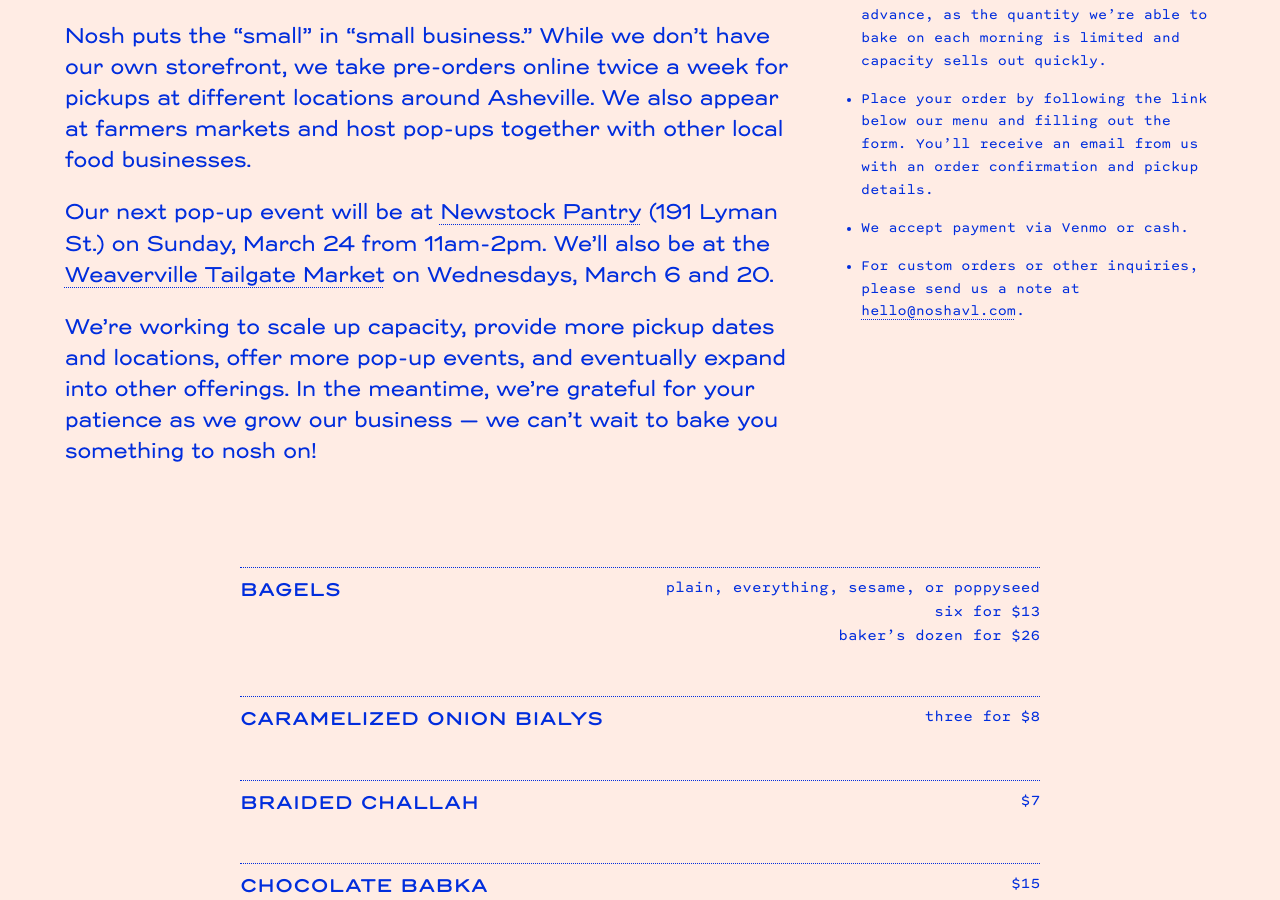
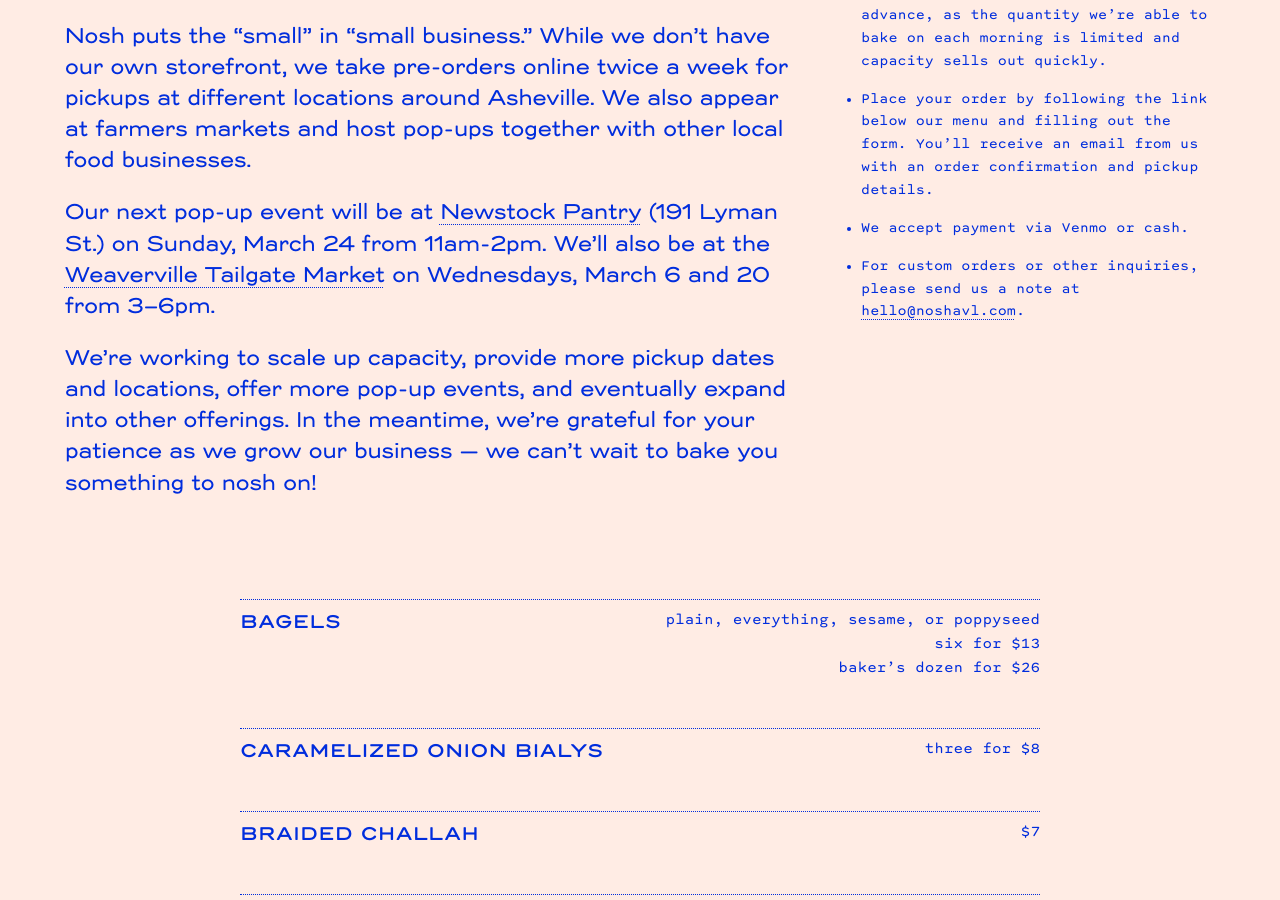
Before and after one commit to mattjohnlee/nosh-avl, a Jekyll site: the page built from index.md, in a window 1280 px wide and 900 px high, scrolled down 609 px. Built offline with Jekyll 4.4.1, drawn with Linux system fonts in a browser that asks for light colours.

Commit message:
add Weaverville times

```diff
--- a/index.md
+++ b/index.md
@@ -21,7 +21,7 @@ slug: home
 	<div class="intro">
 		<p>Nosh is a micro bakery in Asheville, NC offering small-batch bagels, bialys, and more, all made using locally milled organic flours. Our bagels are long-fermented for loads of flavor, boiled in barley malt syrup, and baked to a perfect balance of outer crust and chewy interior.</p>
 		<p>Nosh puts the “small” in “small business.” While we don’t have our own storefront, we take pre-orders online twice a week for pickups at different locations around Asheville. We also appear at farmers markets and host pop-ups together with other local food businesses.</p>
-		<p>Our next pop-up event will be at <a href="https://newstockpantry.com/" target="_blank">Newstock Pantry</a> (191 Lyman St.) on Sunday, March 24 from 11am-2pm. We’ll also be at the <a href="https://weavervillemarket.com/" tareget="_blank">Weaverville Tailgate Market</a> on Wednesdays, March 6 and 20.</p>
+		<p>Our next pop-up event will be at <a href="https://newstockpantry.com/" target="_blank">Newstock Pantry</a> (191 Lyman St.) on Sunday, March 24 from 11am-2pm. We’ll also be at the <a href="https://weavervillemarket.com/" tareget="_blank">Weaverville Tailgate Market</a> on Wednesdays, March 6 and 20 from 3–6pm.</p>
 		<p>We’re working to scale up capacity, provide more pickup dates and locations, offer more pop-up events, and eventually expand into other offerings. In the meantime, we’re grateful for your patience as we grow our business — we can’t wait to bake you something to nosh on!</p>
 	</div>
 	<div class="order-info">
```
